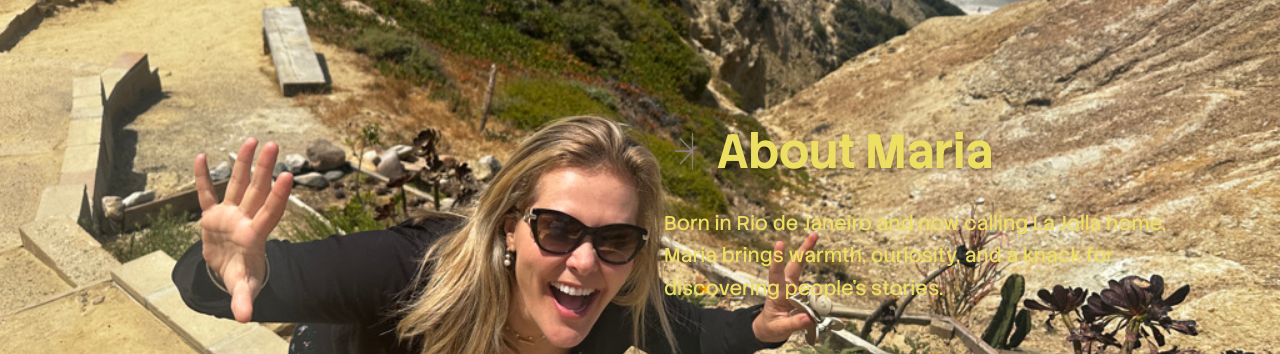
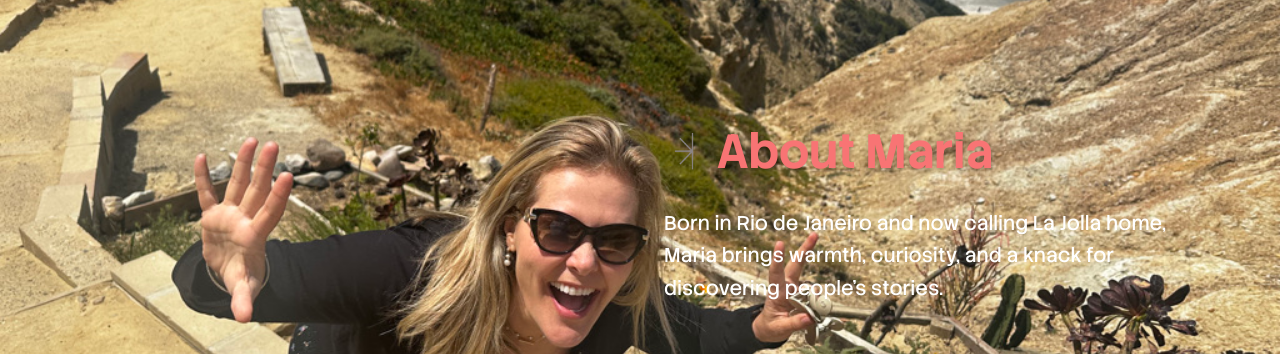
Before and after one commit to LanceTreyark/mariainneighborhood.com, a Next.js app: page / in a window 1280 px wide. Shown: the part 2980-3334 px from the top of the page. Built offline with nearby package versions, Linux system fonts and the light colour scheme; no server answers.

Commit message:
01.15.26 09:04PM

```diff
--- a/components/about-maria-hero.tsx
+++ b/components/about-maria-hero.tsx
@@ -60,7 +60,7 @@ export function AboutMariaHero() {
                   className="object-contain"
                 />
               </div>
-              <h1 className="font-sans text-4xl font-bold tracking-tight text-[#ecdf62] drop-shadow-[0_2px_2px_rgba(0,0,0,0.30)] md:text-5xl">
+              <h1 className="font-sans text-4xl font-bold tracking-tight text-[#f87474] drop-shadow-[0_2px_2px_rgba(0,0,0,0.30)] md:text-5xl">
                 About Maria
               </h1>
             </motion.div>
@@ -72,7 +72,7 @@ export function AboutMariaHero() {
               transition={{ duration: 0.8, delay: 0.6 }}
               className="space-y-4"
             >
-              <p className="text-lg leading-relaxed text-[#ecdf62] md:text-xl">
+              <p className="text-lg leading-relaxed text-white md:text-xl">
                 Born in Rio de Janeiro and now calling La Jolla home, Maria brings warmth, curiosity,
                 and a knack for discovering people's stories.
               </p>
```
